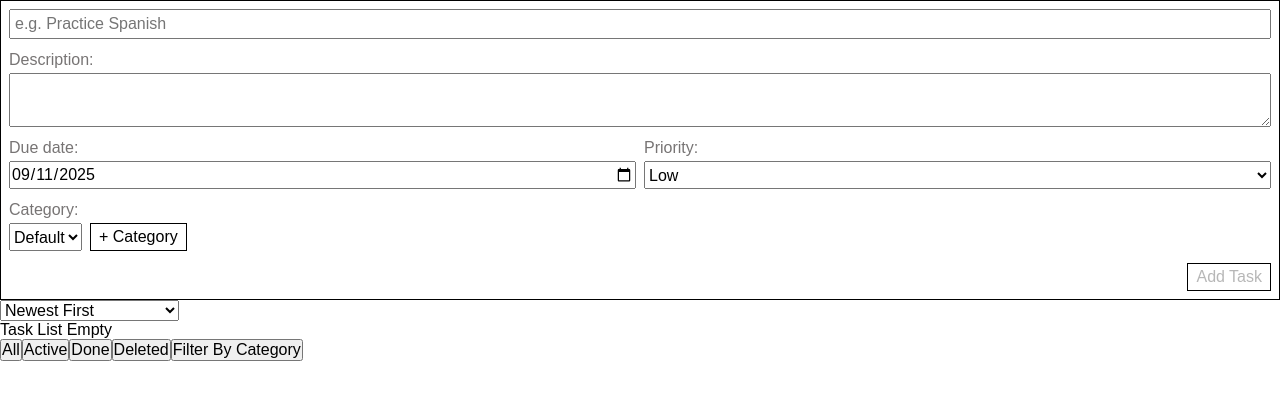
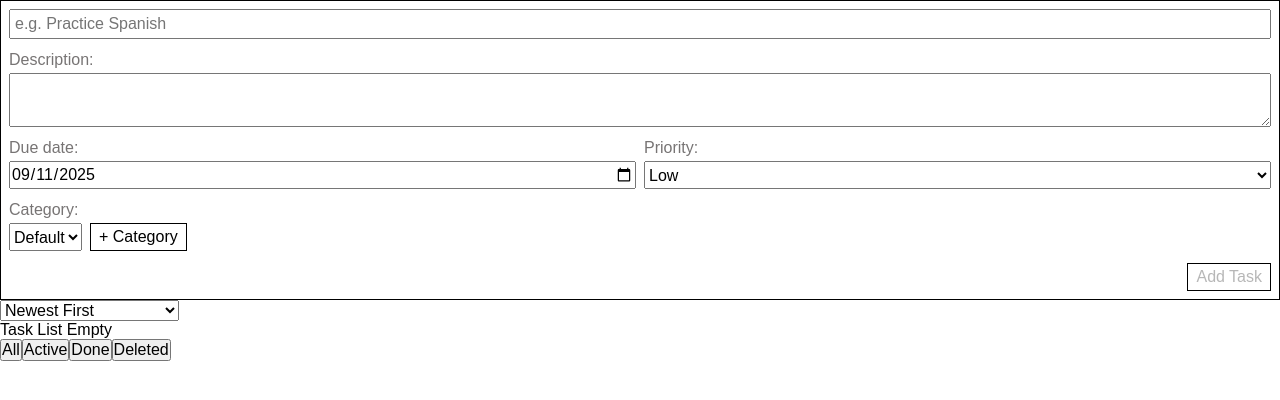
Before and after one commit to dejanpls/taskmate, a React (Vite) app: page / in a window 1280 px wide. Shown: the top 400 px of the page. Built offline with nearby package versions, Linux system fonts and the light colour scheme.

Commit message:
feat(Tabs): remove Filter By Category button

```diff
--- a/src/components/Tabs.jsx
+++ b/src/components/Tabs.jsx
@@ -1,4 +1,4 @@
-export default function Tabs({ setShowFilter, setShowDeleted, handleFilter }) {
+export default function Tabs({ setShowDeleted, handleFilter }) {
   return (
     <div>
       <button onClick={handleFilter} value="all" type="button">
@@ -17,13 +17,6 @@ export default function Tabs({ setShowFilter, setShowDeleted, handleFilter }) {
       >
         Deleted
       </button>
-      <button
-        onClick={() => setShowFilter((prev) => !prev)}
-        value="filter"
-        type="button"
-      >
-        Filter By Category
-      </button>
     </div>
   );
 }
```
